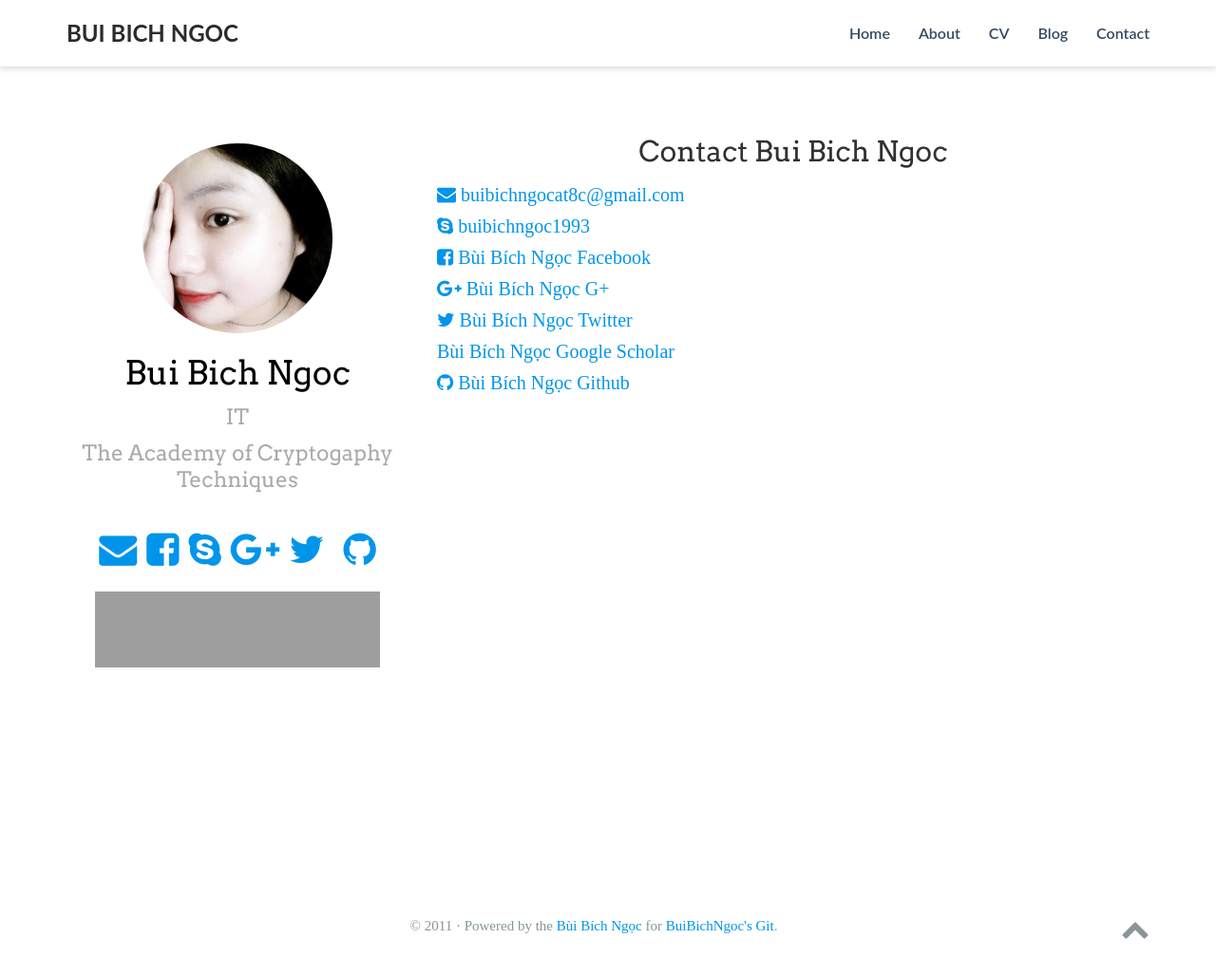
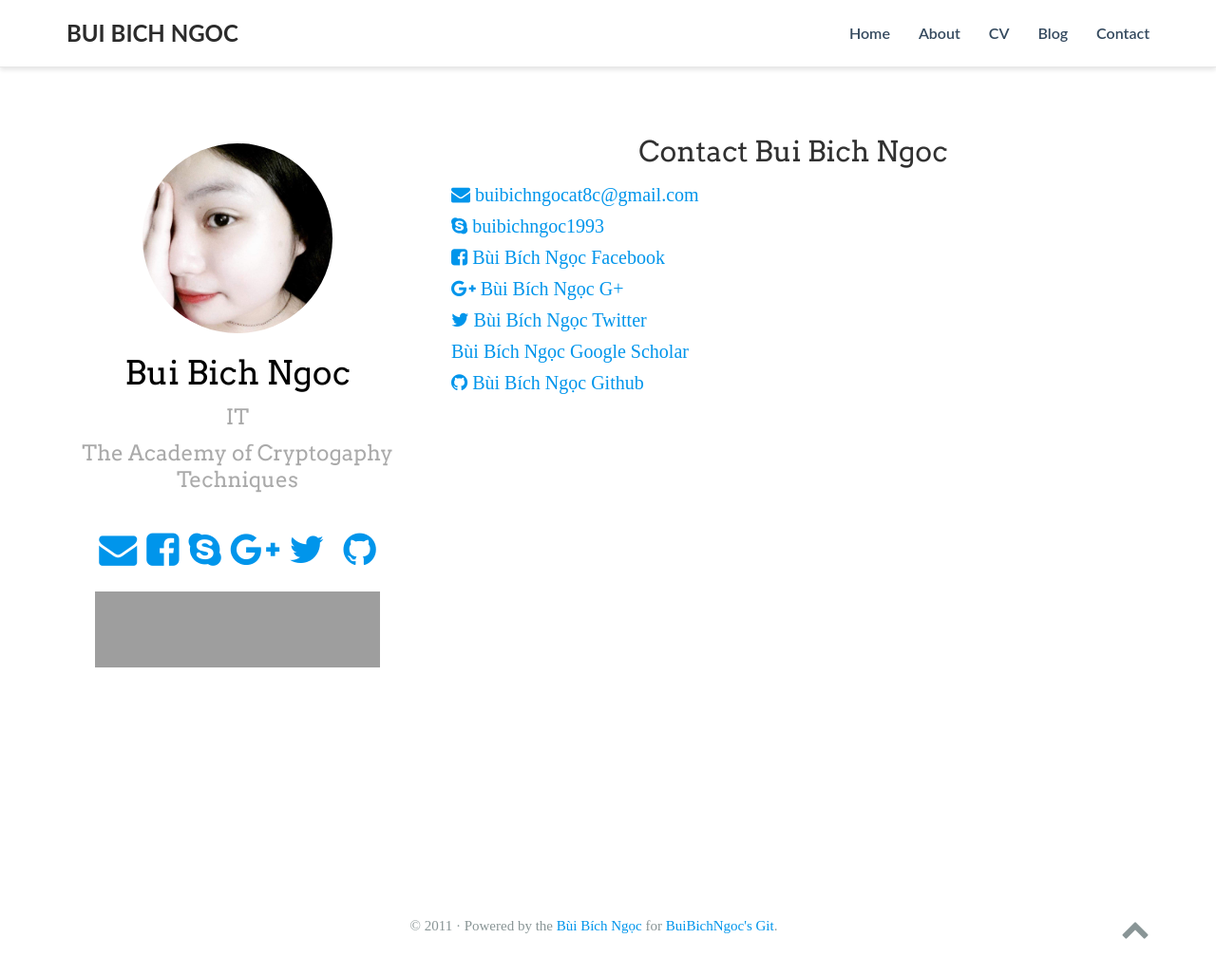
Before and after one commit to buibichngoc/buibichngoc.github.io, a Jekyll site: the page built from contact/index.html, in a window 1280 px wide and 1048 px high. Shown: the top 1028 px of the window at 95% size. Built offline with Jekyll 4.4.1, drawn with Linux system fonts in a browser that asks for light colours; nearby versions of some CDN libraries; a style sheet for code colours, icons or effects is not loaded; grey boxes are pictures that could not be loaded.

Commit message:
Update index.html

```diff
--- a/contact/index.html
+++ b/contact/index.html
@@ -2,8 +2,10 @@
 layout: default
 title: Contact Bui Bich Ngoc
 ---
+
 <h2 style=" text-align: center;">{{ page.title }}</h2>
 
+<div class="col-xs-12 col-md-7">
 <li style="list-style-type: none;"><a itemprop="sameAs" href="mailto:buibichngocat8c@gmail.com" target="_blank">
 	<i class="fa fa-envelope" aria-hidden="true"></i> buibichngocat8c@gmail.com</a></li>
 
@@ -24,3 +26,5 @@
 
 <li style="list-style-type: none;"><a itemprop="sameAs" href="https://github.com/buibichngoc/" target="_blank">
 	<i class="fa fa-github" aria-hidden="true"></i> Bùi Bích Ngọc Github</a></li>
+
+</div>
```
